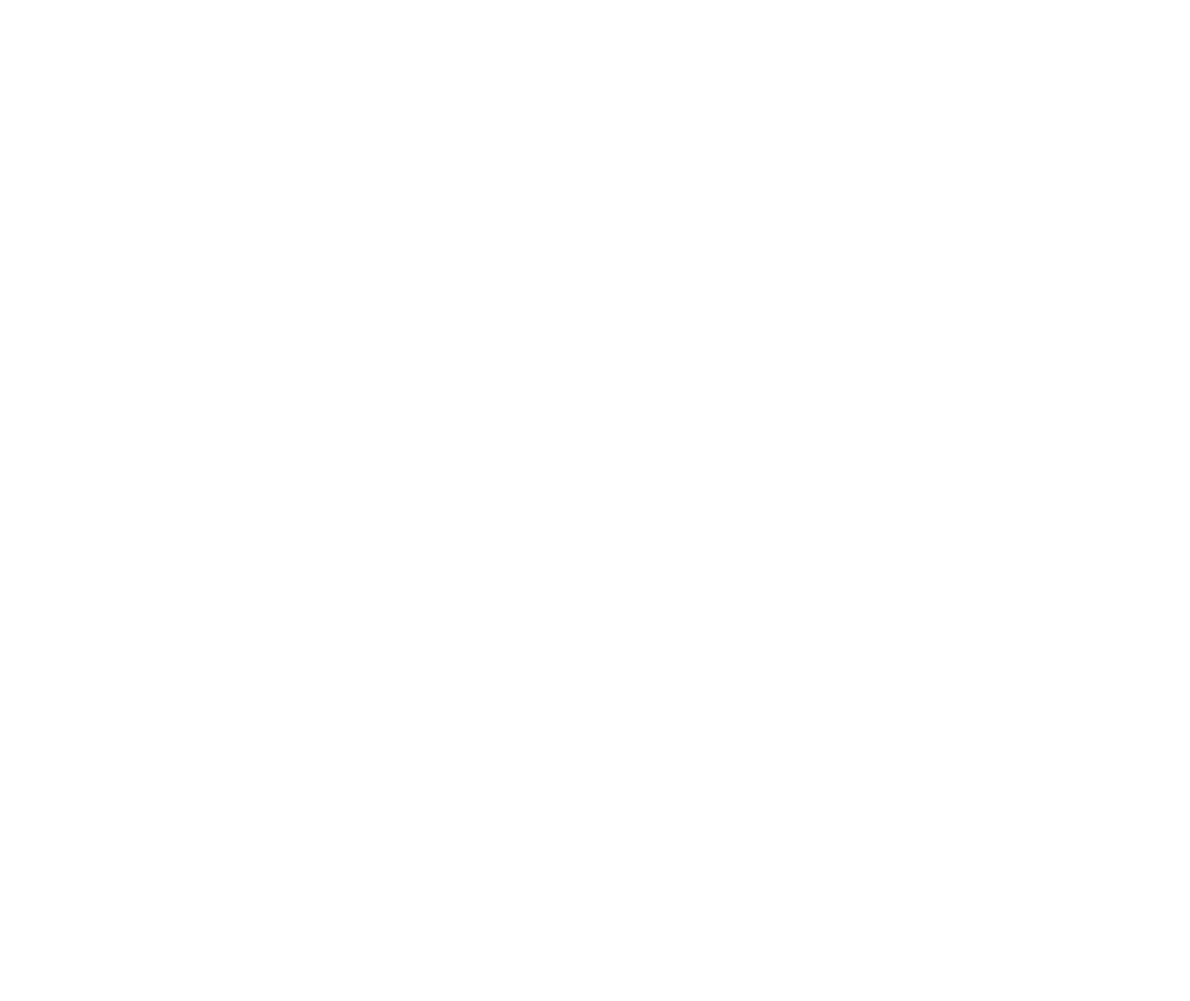
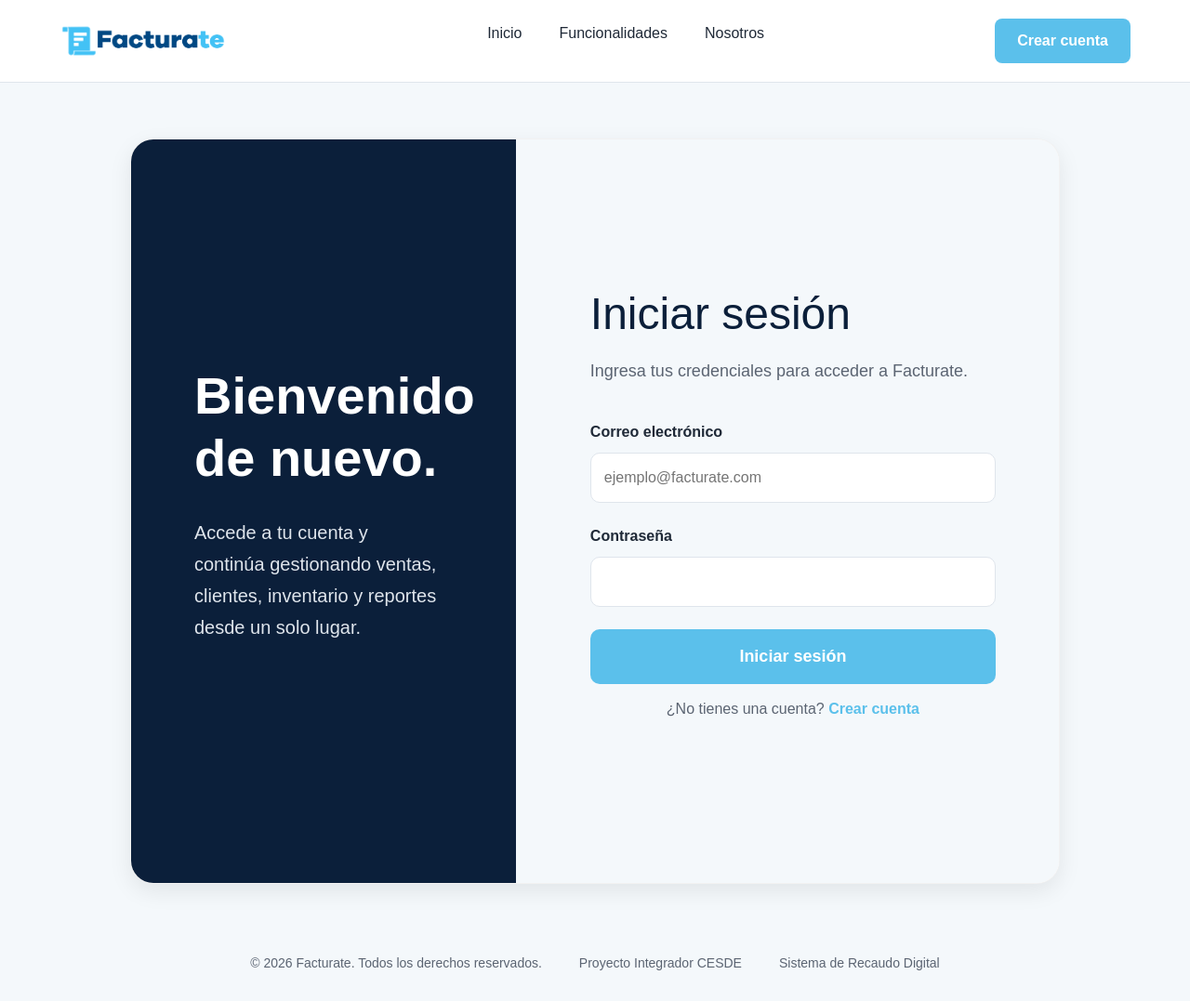
Before and after one commit to julianzapatamunera-cloud/facturate-web, a plain HTML site: page login.html in a window 1280 px wide. Shown: the whole page at 93% size. Before the commit the page ends 800 px from the top, so only its background shows below. Drawn offline with nearby package versions, Linux system fonts and the light colour scheme.

Commit message:
Implementación de la página de inicio de sesión

```diff
--- a/login.css
+++ b/login.css
@@ -0,0 +1,199 @@
+
+/*----------------- Hoja de estilos de la página de login. Reutiliza algunos estilos del index, como el encabezado y el pie de página.-----------------*/
+
+:root {
+    --azul-oscuro: #0b1f3a;
+    --azul-claro: #5bc0eb;
+    --verde: #37a169;
+    --gris-oscuro: #1f2937;
+    --gris-medio: #5b6472;
+    --gris-claro: #dfe5ec;
+    --gris-fondo: #f4f8fb;
+    --blanco: #ffffff;
+}
+
+* {
+    margin: 0;
+    padding: 0;
+    box-sizing: border-box;
+}
+
+body {
+    background-color: var(--gris-fondo);
+    font-family: Arial, Helvetica, sans-serif;
+    color: var(--gris-oscuro);
+}
+
+/*Header*/
+header {
+    background-color: var(--blanco);
+    border-bottom: 1px solid var(--gris-claro);
+    padding: 20px 0;
+    position: sticky;
+    top: 0;
+    z-index: 1000;
+}
+
+header section {
+    width: 90%;
+    max-width: 1200px;
+    margin: 0 auto;
+    display: flex;
+    justify-content: space-between;
+    align-items: center;
+}
+
+nav ul {
+    display: flex;
+    gap: 40px;
+    list-style: none;
+}
+
+nav a {
+    text-decoration: none;
+    color: var(--gris-oscuro);
+    font-size: 16px;
+    font-weight: 500;
+}
+
+.login {
+    background-color: var(--azul-claro);
+    color: var(--blanco);
+    text-decoration: none;
+    padding: 12px 24px;
+    border-radius: 8px;
+    font-weight: bold;
+}
+
+nav a:hover {
+    color: var(--azul-claro);
+}
+
+header img {
+    width: 180px;
+    height: auto;
+}
+label {
+    display: block;
+    margin-bottom: 10px;
+    font-weight: bold;
+    color: var(--gris-oscuro);
+}
+
+/*Tarjeta principal*/
+.login-card{
+    width: 90%;
+    max-width: 1000px;
+    margin: 60px auto;
+    background-color: #fcfcfc;
+    border-radius: 25px;
+    overflow: hidden;
+    box-shadow: 0 8px 25px rgba(0,0,0,0.08);
+    border: 1px solid rgba(0,0,0,0.04);
+}
+.login-info{
+    background-color: var(--azul-oscuro);
+    color: var(--blanco);
+    padding: 80px;
+    display: flex;
+    flex-direction: column;
+    justify-content: center;
+}
+
+.login-info h1{
+    font-size: 56px;
+    font-weight: bold;
+    line-height: 1.2;
+    margin-bottom: 30px;
+}
+
+.login-info p{
+    font-size: 20px;
+    line-height: 1.7;
+    color: var(--gris-claro);
+}
+
+.login-formulario{
+    background-color: var(--gris-fondo);
+    padding: 80px;
+    display: flex;
+    flex-direction: column;
+    justify-content: center;
+}
+.login-formulario h2{
+    font-size: 48px;
+    color: var(--azul-oscuro);
+    margin-bottom: 20px;
+}
+
+.login-formulario > p{
+    color: var(--gris-medio);
+    font-size: 18px;
+    margin-bottom: 40px;
+}
+/*Campos del formulario*/
+input{
+    width: 100%;
+    padding: 14px;
+    border: 1px solid var(--gris-claro);
+    border-radius: 10px;
+    font-size: 16px;
+    background-color: var(--blanco);
+}
+
+/*Resalta el campo cuando recibe el foco*/
+input:focus{
+    border-color: var(--azul-claro);
+    outline: none;
+}
+
+/*Botón de inicio de sesión*/
+.boton-login{
+    width: 100%;
+    background-color: var(--azul-claro);
+    color: var(--blanco);
+    border: none;
+    padding: 16px;
+    border-radius: 10px;
+    font-size: 18px;
+    font-weight: bold;
+    cursor: pointer;
+}
+
+/*Efecto al pasar el cursor*/
+.boton-login:hover{
+    opacity: 0.9;
+}
+/*Enlace de registro*/
+.login-registro{
+    text-align: center;
+    margin-top: 15px;
+}
+
+.login-registro p{
+    color: var(--gris-medio);
+}
+
+.login-registro a{
+    color: var(--azul-claro);
+    text-decoration: none;
+    font-weight: bold;
+}
+
+.login-registro a:hover{
+    text-decoration: underline;
+}
+
+/*Footer*/
+.login-footer{
+    display: flex;
+    justify-content: center;
+    gap: 40px;
+    padding: 15px 20px 30px;
+    font-size: 14px;
+}
+
+.login-footer p{
+    color: var(--gris-medio);
+    margin: 0;
+}
--- a/login.html
+++ b/login.html
@@ -13,6 +13,86 @@
 
 <body>
 
+    <!-- Header -->
+    <header>
+        <section>
+            <a href="index.html#inicio">
+                <img src="Imagenes/logo-facturate.png" alt="Logo de Facturate">
+            </a>
+            <nav aria-label="Navegación principal">
+                <ul>
+                    <li>
+                        <a href="index.html#inicio">Inicio</a>
+                    </li>
+                    <li>
+                        <a href="index.html#funcionalidades">Funcionalidades</a>
+                    </li>
+                    <li>
+                        <a href="nosotros.html">Nosotros</a>
+                    </li>
+                </ul>
+            </nav>
+            <a class="login" href="registro.html">Crear cuenta</a>
+        </section>
+    </header>
+
+    <!-- Main -->
+    <main class="container-fluid">
+
+        <section class="login-card">
+
+            <section class="row min-vh-100">
+
+                <!-- Panel izquierdo -->
+                <section class="col-lg-5 login-info">
+                    <h1>Bienvenido de nuevo.</h1>
+                    <p>
+                        Accede a tu cuenta y continúa gestionando
+                        ventas, clientes, inventario y reportes
+                        desde un solo lugar.
+                    </p>
+                </section>
+
+                <!-- Formulario -->
+                <section class="col-lg-7 login-formulario">
+                    <h2>Iniciar sesión</h2>
+                    <p>Ingresa tus credenciales para acceder a Facturate.</p>
+                    <form action="#" method="post" class="row g-4">
+                        <article class="col-12">
+                            <label for="email">Correo electrónico</label>
+                            <input id="email" name="email" type="email" autocomplete="email"
+                                placeholder="ejemplo@facturate.com" required>
+                        </article>
+                        <article class="col-12">
+                            <label for="password">Contraseña</label>
+                            <input id="password" name="password" type="password" autocomplete="current-password"
+                                minlength="8" maxlength="16" required>
+                        </article>
+                        <article class="col-12">
+                            <button class="boton-login" type="submit">Iniciar sesión</button>
+                        </article>
+                        <article class="col-12 login-registro">
+                            <p>
+                                ¿No tienes una cuenta?
+                                <a href="registro.html">Crear cuenta</a>
+                            </p>
+                        </article>
+                    </form>
+                </section>
+
+            </section>
+
+        </section>
+
+    </main>
+
+    <!-- Footer -->
+    <footer class="login-footer">
+        <p>© 2026 Facturate. Todos los derechos reservados.</p>
+        <p>Proyecto Integrador CESDE</p>
+        <p>Sistema de Recaudo Digital</p>
+    </footer>
+
 </body>
 
 </html>
```
